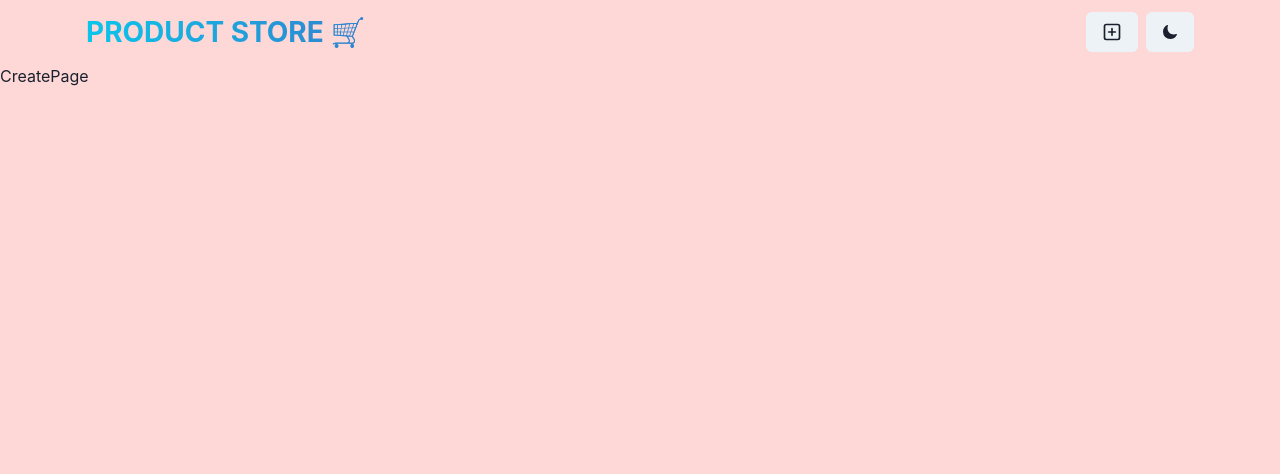
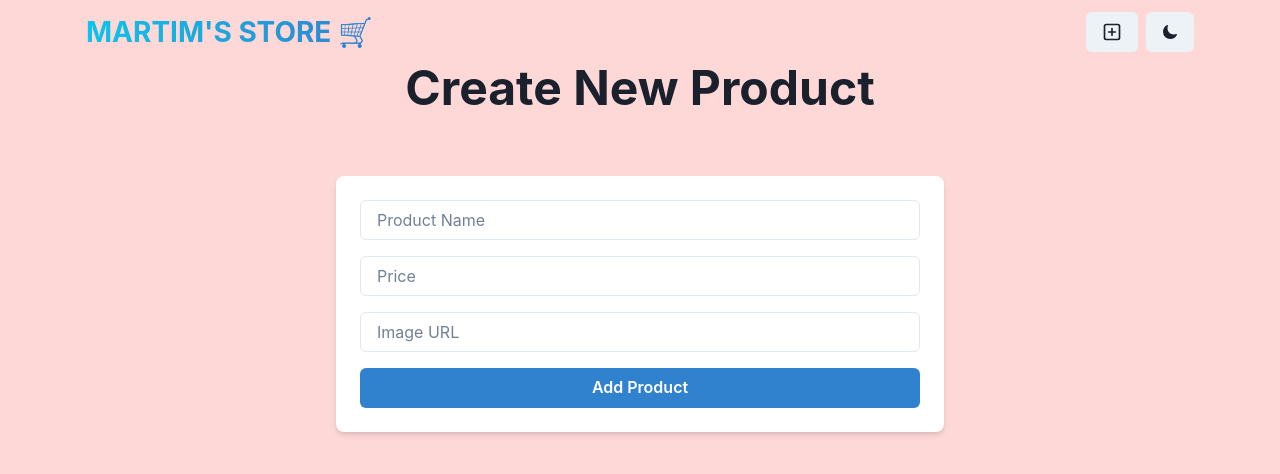
Before and after one commit to martimb01/BikeStore-MERN, a React (Vite) app in the folder frontend/: page /create in a window 1280 px wide. Shown: the top 474 px of the page. Built offline with nearby package versions, Linux system fonts and the light colour scheme.

Commit message:
Finished navbar component and working on CreatePage component

```diff
--- a/frontend/package.json
+++ b/frontend/package.json
@@ -18,7 +18,8 @@
     "react": "^19.0.0",
     "react-dom": "^19.0.0",
     "react-icons": "^5.5.0",
-    "react-router-dom": "^7.2.0"
+    "react-router-dom": "^7.2.0",
+    "zustand": "^5.0.3"
   },
   "devDependencies": {
     "@eslint/js": "^9.21.0",
--- a/frontend/src/components/NavBar.jsx
+++ b/frontend/src/components/NavBar.jsx
@@ -25,7 +25,7 @@
 					bgGradient={"linear(to-r, cyan.400, blue.500)"}
 					bgClip={"text"}
 				>
-					<Link to={"/"}>Product Store 🛒</Link>
+					<Link to={"/"}>Martim's Store 🛒</Link>
 				</Text>
 
                 <HStack spacing={2} alignItems={"center"}>
--- a/frontend/src/pages/CreatePage.jsx
+++ b/frontend/src/pages/CreatePage.jsx
@@ -1,6 +1,59 @@
+import { Container, Heading, VStack, Box, Input, useColorModeValue, Button } from "@chakra-ui/react";
+import {useState} from "react"
+
 const CreatePage = () => {
+    const [newProduct, setNewProduct] = useState({
+        name:"",
+        price:"",
+        image:""
+    })
+
+    const handleAddProduct = () => {
+        console.log(newProduct)
+    }
     return(
-        <div>CreatePage</div>
+        <Container maxW={"container.sm"}>
+            <VStack
+            spacing={8}
+            >
+                <Heading as={"h1"} size={"2xl"} mb={8}>
+                    Create New Product
+                </Heading>
+
+                <Box
+                w={"full"}
+                bg={useColorModeValue("white","gray.800")}
+                p={6}
+                rounded={"lg"}
+                shadow={"md"}
+                >
+                    <VStack spacing={4}>
+                        <Input placeholder="Product Name"
+                        name="name"
+                        value={newProduct.name}
+                        onChange={(e) => setNewProduct({...newProduct, name: e.target.value})}
+                        />
+                        <Input placeholder="Price"
+                        name="price"
+                        type="number"
+                        value={newProduct.price}
+                        onChange={(e) => setNewProduct({...newProduct, price: e.target.value})}
+                        />
+                        <Input placeholder="Image URL"
+                        name="iamge"
+                        value={newProduct.image}
+                        onChange={(e) => setNewProduct({...newProduct, image: e.target.value})}
+                        />
+                    <Button colorScheme="blue" onClick={handleAddProduct} w={"full"}>
+                        Add Product
+                    </Button>
+                    </VStack>
+
+
+                </Box>
+
+            </VStack>
+        </Container>
     )
 }
 
```
Also changed, not shown: 1 other file (tests, documents, lock files or other folders).
